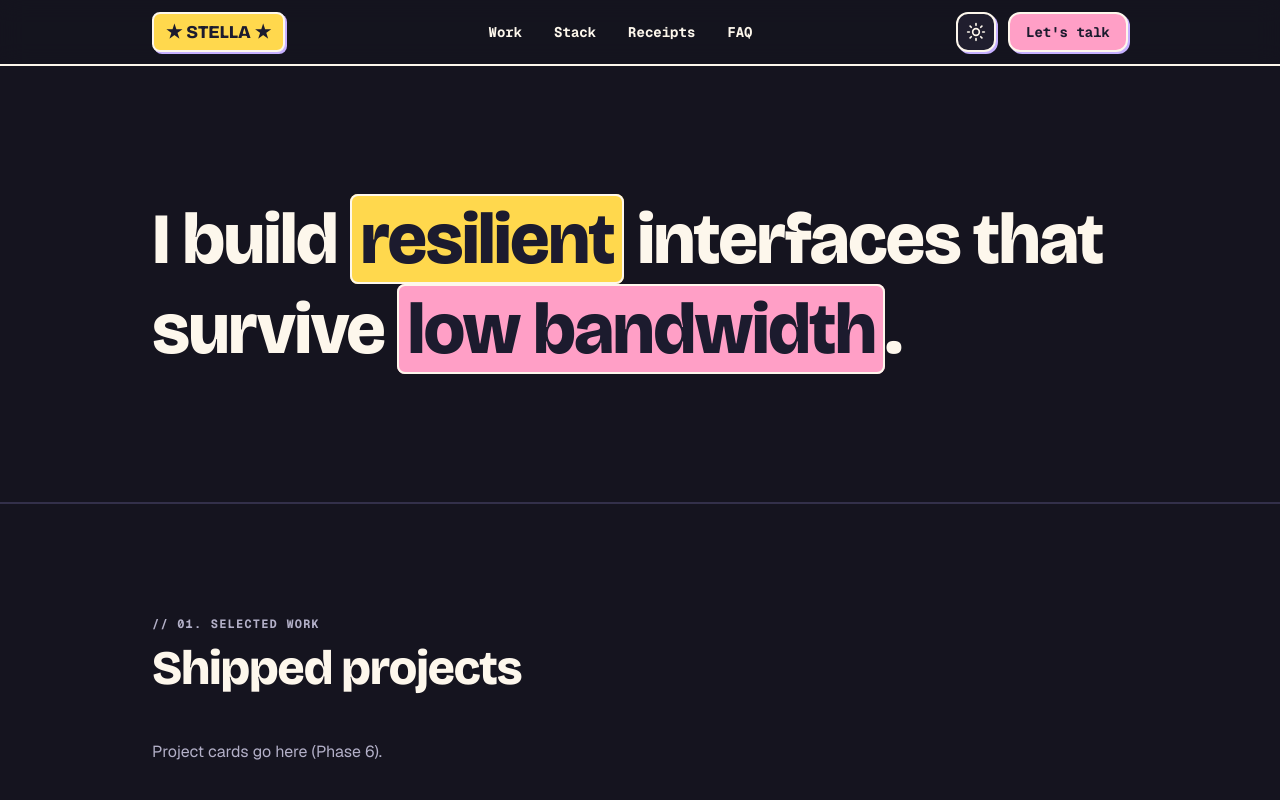
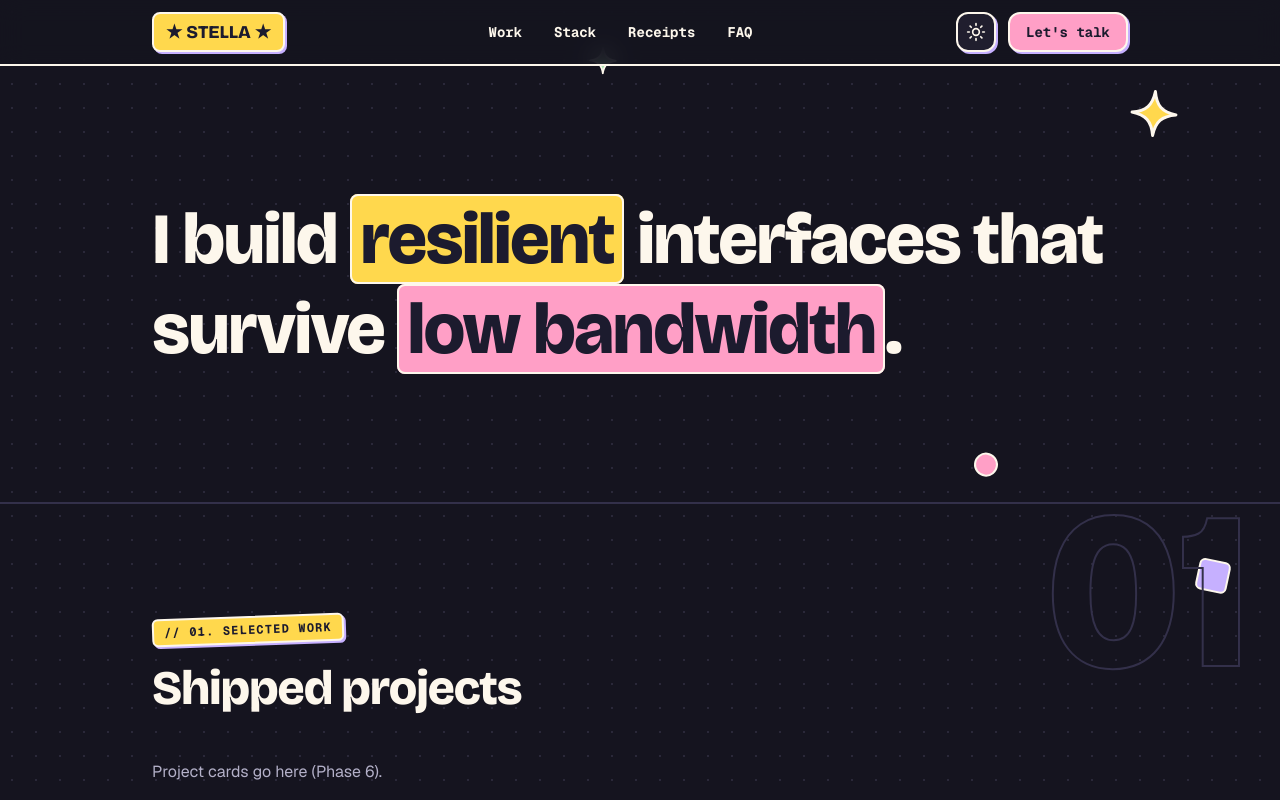
Before and after one commit to Debque/stella-portfolio, a Next.js app: page / in a window 1280 px wide. Shown: the top 800 px of the page. Built offline with nearby package versions, Linux system fonts and the light colour scheme.

Commit message:
feat: add dot-grid texture, sticker section labels and floating hero doodles

```diff
--- a/src/app/globals.css
+++ b/src/app/globals.css
@@ -15,6 +15,7 @@
   --border: #1c1b2e; /* chunky outlines on buttons, cards, tags */
   --rule: #e6dccb; /* soft dividers between sections */
   --shadow-color: #1c1b2e;
+   --dot: #e6dcc8;
 
   /* Pastel highlights: the same in both modes */
   --butter: #ffd84d;
@@ -38,6 +39,7 @@
   --border: #fdf7ec;
   --rule: #33304a;
   --shadow-color: #c6b0ff;
+   --dot: #2a2839;
 }
 
 /* ---------- Register tokens with Tailwind ---------- */
@@ -70,11 +72,13 @@
 body {
   background-color: var(--background);
   color: var(--foreground);
+  /* A dot grid: one tiny circle, repeated every 24px in both directions */
+  background-image: radial-gradient(var(--dot) 1.2px, transparent 1.2px);
+  background-size: 24px 24px;
   transition:
     background-color 300ms ease,
     color 300ms ease;
 }
-
 ::selection {
   background-color: var(--butter);
   color: var(--ink);
--- a/src/app/page.tsx
+++ b/src/app/page.tsx
@@ -1,12 +1,14 @@
 import { Container } from "@/components/ui/Container";
 import { Reveal } from "@/components/ui/Reveal";
 import { Section } from "@/components/ui/Section";
+import { FloatingDoodles } from "@/components/ui/FloatingDoodles";
 
 export default function HomePage() {
   return (
     <>
       {/* Temporary hero: we build the real one in Phase 5 */}
       <section id="top" className="py-24 sm:py-32">
+        <FloatingDoodles />
         <Container>
           <Reveal>
             <h1 className="font-display text-5xl font-extrabold leading-tight tracking-tight sm:text-7xl">
@@ -19,23 +21,23 @@ export default function HomePage() {
         </Container>
       </section>
 
-      <Section id="work" number="01" label="Selected work" title="Shipped projects">
+      <Section id="work" accent="butter" number="01" label="Selected work" title="Shipped projects">
         <p className="h-64 text-muted">Project cards go here (Phase 6).</p>
       </Section>
+ <Section id="stack" accent="lilac" number="02" label="Stack" title="What I use daily">
 
-      <Section id="stack" number="02" label="Stack" title="What I use daily">
         <p className="h-64 text-muted">Capabilities go here (Phase 7).</p>
       </Section>
 
-      <Section id="receipts" number="03" label="Receipts" title="Proof over promises">
+       <Section id="receipts" accent="mint" number="03" label="Receipts" title="Proof over promises">
         <p className="h-64 text-muted">Outcomes go here (Phase 7).</p>
       </Section>
 
-      <Section id="faq" number="04" label="FAQ" title="Questions you probably have">
+       <Section id="faq" accent="peach" number="04" label="FAQ" title="Questions you probably have">
         <p className="h-64 text-muted">The accordion goes here (Phase 7).</p>
       </Section>
 
-      <Section id="contact" number="05" label="Contact" title="Let's build something">
+      <Section id="contact" accent="pink" number="05" label="Contact" title="Let's build something">
         <p className="h-64 text-muted">The contact form goes here (Phase 8).</p>
       </Section>
     </>
--- /dev/null
+++ b/src/components/ui/FloatingDoodles.tsx
@@ -0,0 +1,61 @@
+"use client";
+
+import { motion } from "motion/react";
+
+// A four-pointed sparkle, drawn as an SVG path.
+function Sparkle({ className }: { className: string }) {
+  return (
+    <svg viewBox="0 0 24 24" className={className}>
+      <path
+        d="M12 1 C13 8 16 11 23 12 C16 13 13 16 12 23 C11 16 8 13 1 12 C8 11 11 8 12 1 Z"
+        strokeWidth="1.5"
+        strokeLinejoin="round"
+      />
+    </svg>
+  );
+}
+
+type Doodle = {
+  id: string;
+  position: string; // where it sits (Tailwind classes)
+  shape: "sparkle" | "circle" | "square";
+  colorClass: string;
+  size: string;
+  duration: number; // seconds for one up-and-down float
+  delay: number; // so they don't all move in sync
+};
+
+const doodles: Doodle[] = [
+  { id: "a", position: "right-[8%] top-[12%]", shape: "sparkle", colorClass: "fill-butter", size: "h-12 w-12", duration: 5, delay: 0 },
+  { id: "b", position: "right-[22%] top-[58%]", shape: "circle", colorClass: "bg-pink", size: "h-6 w-6", duration: 4, delay: 0.8 },
+  { id: "c", position: "right-[4%] top-[70%]", shape: "square", colorClass: "bg-lilac", size: "h-8 w-8", duration: 6, delay: 0.4 },
+  { id: "d", position: "left-[46%] top-[6%]", shape: "sparkle", colorClass: "fill-mint", size: "h-7 w-7", duration: 4.5, delay: 1.2 },
+];
+
+export function FloatingDoodles() {
+  return (
+    <div aria-hidden="true" className="pointer-events-none absolute inset-0 hidden md:block">
+      {doodles.map((doodle) => {
+        let shapeElement = null;
+        if (doodle.shape === "sparkle") {
+          shapeElement = <Sparkle className={`${doodle.size} ${doodle.colorClass} stroke-border`} />;
+        } else if (doodle.shape === "circle") {
+          shapeElement = <div className={`${doodle.size} ${doodle.colorClass} rounded-full border-2 border-border`} />;
+        } else {
+          shapeElement = <div className={`${doodle.size} ${doodle.colorClass} rotate-12 rounded-md border-2 border-border`} />;
+        }
+
+        return (
+          <motion.div
+            key={doodle.id}
+            className={`absolute ${doodle.position}`}
+            animate={{ y: [0, -14, 0], rotate: [0, 8, 0] }}
+            transition={{ duration: doodle.duration, delay: doodle.delay, repeat: Infinity, ease: "easeInOut" }}
+          >
+            {shapeElement}
+          </motion.div>
+        );
+      })}
+    </div>
+  );
+}
--- a/src/components/ui/Section.tsx
+++ b/src/components/ui/Section.tsx
@@ -1,26 +1,54 @@
 import type { ReactNode } from "react";
 import { Container } from "@/components/ui/Container";
 import { Reveal } from "@/components/ui/Reveal";
+
+export type SectionAccent = "butter" | "pink" | "lilac" | "mint" | "peach" | "sky";
+
+// Tailwind only generates classes it can find written out in full in your code,
+// so we list each class completely instead of building it like `bg-${accent}`.
+const accentClasses: Record<SectionAccent, string> = {
+  butter: "bg-butter",
+  pink: "bg-pink",
+  lilac: "bg-lilac",
+  mint: "bg-mint",
+  peach: "bg-peach",
+  sky: "bg-sky",
+};
 
 type SectionProps = {
   id: string;
   number: string;
   label: string;
   title: ReactNode;
+  accent: SectionAccent;
   children: ReactNode;
 };
 
-export function Section({ id, number, label, title, children }: SectionProps) {
+export function Section({ id, number, label, title, accent, children }: SectionProps) {
   const titleId = `${id}-title`;
 
   return (
-    <section id={id} aria-labelledby={titleId} className="scroll-mt-20 border-t-2 border-rule py-20 sm:py-28">
-      <Container>
+    <section
+      id={id}
+      aria-labelledby={titleId}
+      className="relative scroll-mt-20 overflow-hidden border-t-2 border-rule py-20 sm:py-28"
+    >
+      {/* Giant outlined number in the background. Decorative only, so screen readers skip it. */}
+      <span
+        aria-hidden="true"
+        className="pointer-events-none absolute -top-6 right-2 select-none font-display text-[9rem] font-extrabold leading-none text-transparent [-webkit-text-stroke:2px_var(--rule)] sm:right-8 sm:text-[14rem]"
+      >
+        {number}
+      </span>
+
+      <Container className="relative">
         <Reveal>
-          <p className="font-mono text-xs font-bold tracking-widest text-muted">
+          <p
+            className={`${accentClasses[accent]} inline-block -rotate-2 rounded-md border-2 border-border px-2.5 py-1 font-mono text-xs font-bold tracking-widest text-ink shadow-chunky-sm`}
+          >
             {`// ${number}. ${label.toUpperCase()}`}
           </p>
-          <h2 id={titleId} className="mt-3 font-display text-4xl font-extrabold tracking-tight sm:text-5xl">
+          <h2 id={titleId} className="mt-5 font-display text-4xl font-extrabold tracking-tight sm:text-5xl">
             {title}
           </h2>
         </Reveal>
--- a/src/data/site.ts
+++ b/src/data/site.ts
@@ -6,7 +6,7 @@ export const site = {
   location: "Lagos, Nigeria",
   email: "adenikikeoye@gmail.com",
   github: "https://github.com/Debque",
-  linkedin: "www.linkedin.com/in/stella-webdev", //
+    linkedin: "https://www.linkedin.com/in/stella-webdev",
 };
 
 export type NavLink = {
```
